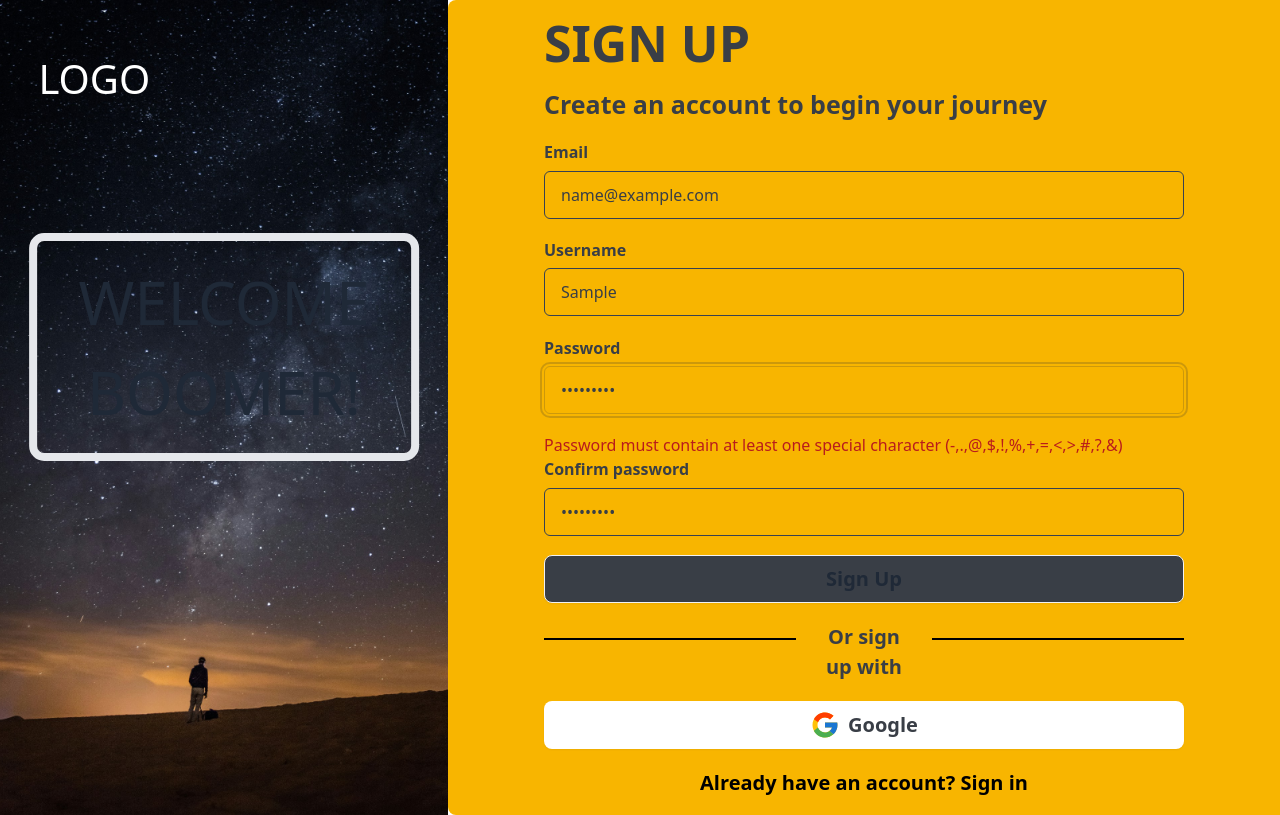
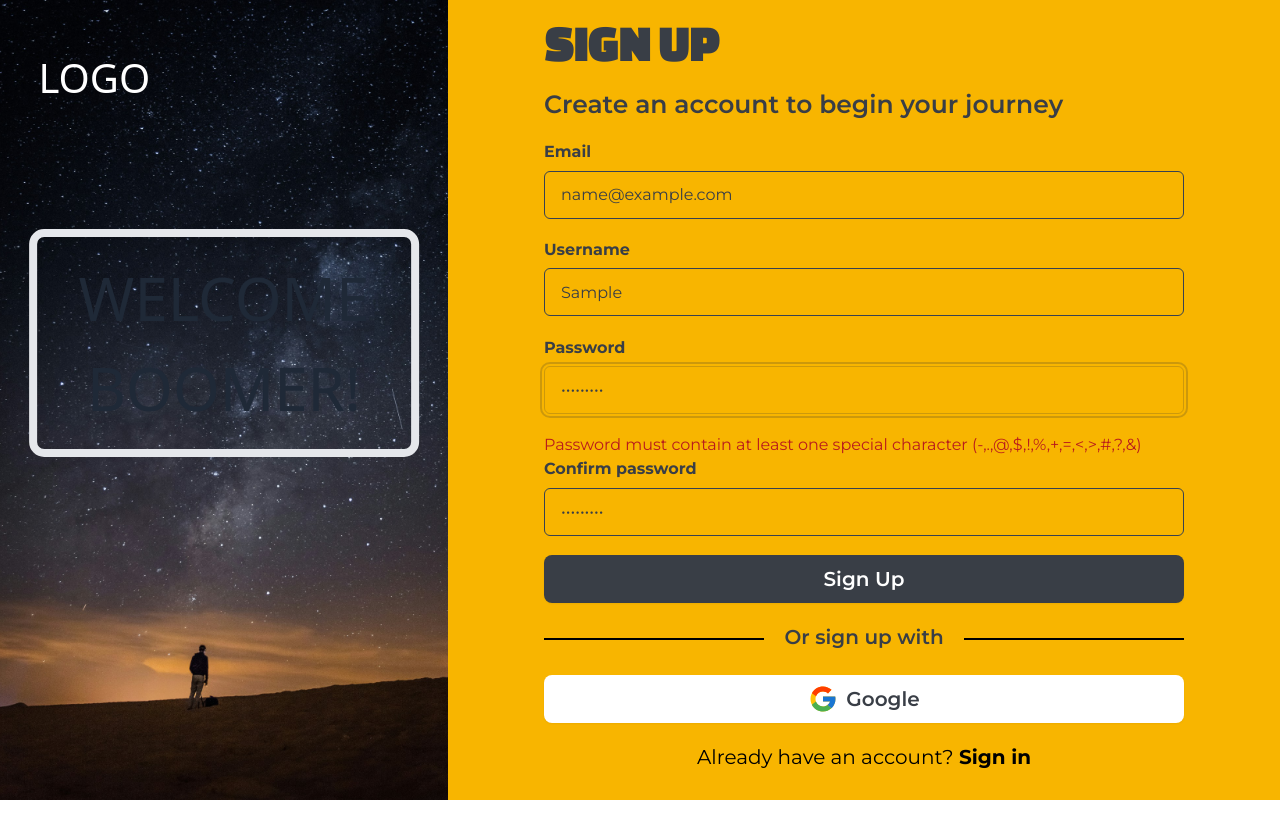
Before and after one commit to Kade-inc/boomers-frontend, a React (Vite) app: page / in a window 1280 px wide. Both pictures are taken after typing "name@example.com", "Sample", "Sample123", "Sample123" into the empty fields and a click on the button "Sign Up". Built offline with nearby package versions, Linux system fonts and the light colour scheme.

Commit message:
Add default fonts

```diff
--- a/src/components/Signup.tsx
+++ b/src/components/Signup.tsx
@@ -13,7 +13,7 @@ const Signup = () => {
           WELCOME BOOMER!
         </div>
       </div>
-      <div className="w-full md:w-[65%] bg-[#F8B500] md:rounded-tl-lg md:rounded-bl-lg">
+      <div className="w-full md:w-[65%] bg-[#F8B500]">
         <SignupForm />
       </div>
     </div>
--- a/src/components/SignupForm.tsx
+++ b/src/components/SignupForm.tsx
@@ -52,30 +52,30 @@ const SignupForm = () => {
         className="w-full px-4 py-[2%] md:px-24"
         onSubmit={handleSubmit(onSubmit)}
       >
-        <p className="font-extrabold text-[50px] leading-[53px]">SIGN UP</p>
-        <p className="py-[2.6%] text-[25px] font-semibold">
+        <p className="font-extrabold text-[50px] leading-[53px] font-heading">SIGN UP</p>
+        <p className="py-[2.6%] text-[25px] font-semibold font-body">
           Create an account to begin your journey
         </p>
         <Toaster />
         <div className="mb-[3%]">
-          <label className="block text-base font-bold mb-[1%]" htmlFor="email">
+          <label className="block text-base font-bold mb-[1%] font-body" htmlFor="email">
             Email
           </label>
           <input
             type="text"
             placeholder="Enter your email"
-            className="input w-full border border-gray-700 bg-transparent rounded-md"
+            className="input w-full border border-gray-700 bg-transparent rounded-md font-body"
             style={{ backgroundColor: "transparent" }}
             {...register("email")}
             id="email"
           />
         </div>
         {errors.email && (
-          <p className="text-red-700">{errors.email?.message}</p>
+          <p className="text-red-700 font-body">{errors.email?.message}</p>
         )}
         <div className="mb-[3%]">
           <label
-            className="block text-base font-bold mb-[1%]"
+            className="block text-base font-bold mb-[1%] font-body"
             htmlFor="username"
           >
             Username
@@ -84,7 +84,7 @@ const SignupForm = () => {
             type="text"
             id="username"
             placeholder="Enter your username"
-            className="input w-full border border-gray-700 bg-transparent rounded-md"
+            className="input w-full border border-gray-700 bg-transparent rounded-md font-body"
             style={{ backgroundColor: "transparent" }}
             {...register("username")}
           />
@@ -94,7 +94,7 @@ const SignupForm = () => {
         )}
         <div className="mb-[3%]">
           <label
-            className="block text-base font-bold mb-[1%]"
+            className="block text-base font-bold mb-[1%] font-body"
             htmlFor="password"
           >
             Password
@@ -104,17 +104,17 @@ const SignupForm = () => {
             autoComplete="on"
             id="password"
             placeholder="Create a password"
-            className="input w-full border border-gray-700 bg-transparent rounded-md"
+            className="input w-full border border-gray-700 bg-transparent rounded-md font-body"
             style={{ backgroundColor: "transparent" }}
             {...register("password")}
           />
         </div>
         {errors.password && (
-          <p className="text-red-700">{errors.password.message}</p>
+          <p className="text-red-700 font-body">{errors.password.message}</p>
         )}
         <div className="mb-[3%]">
           <label
-            className="block text-base font-bold mb-[1%]"
+            className="block text-base font-bold mb-[1%] font-body"
             htmlFor="confirmpassword"
           >
             Confirm password
@@ -124,17 +124,17 @@ const SignupForm = () => {
             autoComplete="on"
             id="confirmpassword"
             placeholder="Confirm your password"
-            className="input w-full border border-gray-700  rounded-md"
+            className="input w-full border border-gray-700  rounded-md font-body"
             style={{ backgroundColor: "transparent" }}
             {...register("confirmpassword")}
           />
         </div>
         {errors.confirmpassword && (
-          <p className="text-red-700">{errors.confirmpassword.message}</p>
+          <p className="text-red-700 font-body">{errors.confirmpassword.message}</p>
         )}
 
         <button
-          className="btn w-full bg-[#393E46] text-[20px] mb-[3%] disabled:text-gray-500"
+          className="btn w-full bg-[#393E46] text-[20px] mb-[3%] text-white border-none disabled:text-gray-500 font-body"
           type="submit"
           // disabled={!isValid}
         >
@@ -144,24 +144,24 @@ const SignupForm = () => {
         <div className="flex gap-5 justify-center text-center mb-[3%]">
           <div
             className="border-t-2 border-black my-4 flex-grow "
-            style={{ width: "400px" }}
+            style={{ width: "200px" }}
           ></div>
 
-          <p className="text-[20px] font-semibold">Or sign up with</p>
+          <p className="text-[20px] font-semibold font-body">Or sign up with</p>
           <div
             className="border-t-2 border-black my-4 flex-grow"
-            style={{ width: "400px" }}
+            style={{ width: "200px" }}
           ></div>
         </div>
 
         <button
-          className="btn bg-white w-full text-[#393E46] border-none text-[20px] mb-[3%]"
+          className="btn bg-white w-full text-[#393E46] border-none text-[20px] mb-[3%] font-body"
           type="button"
         >
           <FcGoogle style={{ fontSize: "1.5em" }} /> Google
         </button>
 
-        <p className="text-center text-[20px] font-semibold text-black">
+        <p className="text-center text-[20px] font-regular text-black font-body">
           Already have an account? <span className="font-bold">Sign in</span>
         </p>
       </form>
--- a/src/index.css
+++ b/src/index.css
@@ -67,6 +67,9 @@ button:focus-visible {
   }
 } */
 
+@import url('https://fonts.googleapis.com/css2?family=Montserrat:ital,wght@0,100..900;1,100..900&display=swap');
+@import url('https://fonts.googleapis.com/css2?family=Changa+One:ital@0;1&family=Montserrat:ital,wght@0,100..900;1,100..900&display=swap');
+
 @tailwind base;
 @tailwind components;
 @tailwind utilities;
--- a/src/services/apiClient.ts
+++ b/src/services/apiClient.ts
@@ -9,7 +9,7 @@ class APIClient {
   constructor(endpoint: string) {
     this.endpoint = endpoint;
     this.axiosInstance = axios.create({
-      baseURL: "http://localhost:5000",
+      baseURL: "http://localhost:5001",
     });
   }
 
--- a/tailwind.config.js
+++ b/tailwind.config.js
@@ -5,7 +5,12 @@ export default {
     "./src/**/*.{js,ts,jsx,tsx}",
   ],
   theme: {
-    extend: {},
+    extend: {
+      fontFamily: {
+        'body': ["Montserrat", "sans-serif"],
+        'heading': ["Changa One", "sans-serif"]
+      }
+    },
   },
   plugins: [
     require('daisyui'),
```
